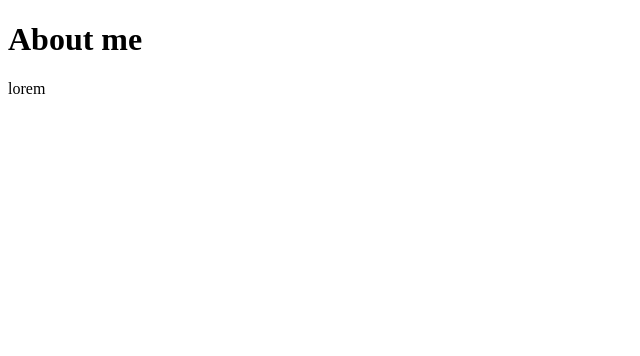
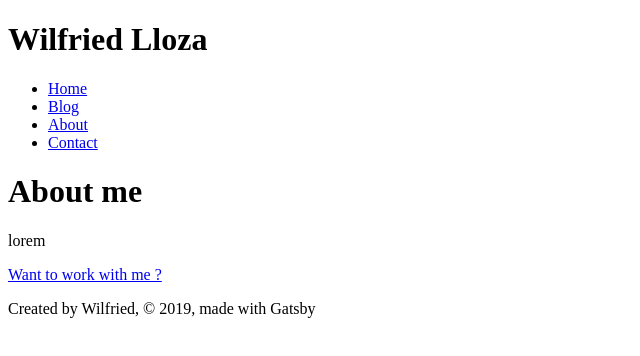
Before and after one commit to Willrezi/gatsby-demo, a Gatsby site: page /about in a window 1280 px wide. Shown: the whole page, without its empty margins (0-640 px from the left). Built offline with nearby package versions, Linux system fonts and the light colour scheme; Gatsby itself is replaced by a stand-in of ours.

Commit message:
add header/footer/layout

```diff
--- /dev/null
+++ b/src/components/footer.js
@@ -0,0 +1,11 @@
+import React from "react"
+
+const Footer = () => {
+  return (
+    <footer>
+      <p>Created by Wilfried, © 2019, made with Gatsby</p>
+    </footer>
+  )
+}
+
+export default Footer
--- /dev/null
+++ b/src/components/header.js
@@ -0,0 +1,29 @@
+import React from "react"
+
+import { Link } from "gatsby"
+
+const Header = () => {
+  return (
+    <header>
+      <h1>Wilfried Lloza</h1>
+      <nav>
+        <ul>
+          <li>
+            <Link to="/">Home</Link>
+          </li>
+          <li>
+            <Link to="/blog">Blog</Link>
+          </li>
+          <li>
+            <Link to="/about">About</Link>
+          </li>
+          <li>
+            <Link to="/contact">Contact</Link>
+          </li>
+        </ul>
+      </nav>
+    </header>
+  )
+}
+
+export default Header
--- /dev/null
+++ b/src/components/layout.js
@@ -0,0 +1,15 @@
+import React from "react"
+import Header from "./header"
+import Footer from "./footer"
+
+const Layout = props => {
+  return (
+    <div>
+      <Header />
+      {props.children}
+      <Footer />
+    </div>
+  )
+}
+
+export default Layout
--- a/src/pages/about.js
+++ b/src/pages/about.js
@@ -1,11 +1,17 @@
 import React from "react"
+import { Link } from "gatsby"
+
+import Layout from "../components/layout"
 
 const AboutPage = () => {
   return (
-    <div>
+    <Layout>
       <h1>About me</h1>
       <p>lorem</p>
-    </div>
+      <p>
+        <Link to="/contact">Want to work with me ?</Link>
+      </p>
+    </Layout>
   )
 }
 
--- a/src/pages/blog.js
+++ b/src/pages/blog.js
@@ -1,11 +1,13 @@
 import React from "react"
+
+import Layout from "../components/layout"
 
 const BlogPage = () => {
   return (
-    <div>
+    <Layout>
       <h1>Blog</h1>
       <p>first post</p>
-    </div>
+    </Layout>
   )
 }
 
--- a/src/pages/contact.js
+++ b/src/pages/contact.js
@@ -1,11 +1,12 @@
 import React from "react"
+import Layout from "../components/layout"
 
 const ContactPage = () => {
   return (
-    <div>
+    <Layout>
       <h1>Contact</h1>
       <p>Contact me by mail @ wilfried.lloza@gmail.com</p>
-    </div>
+    </Layout>
   )
 }
 
```
Also changed, not shown: src/pages/index.js (+8 -2 lines).
